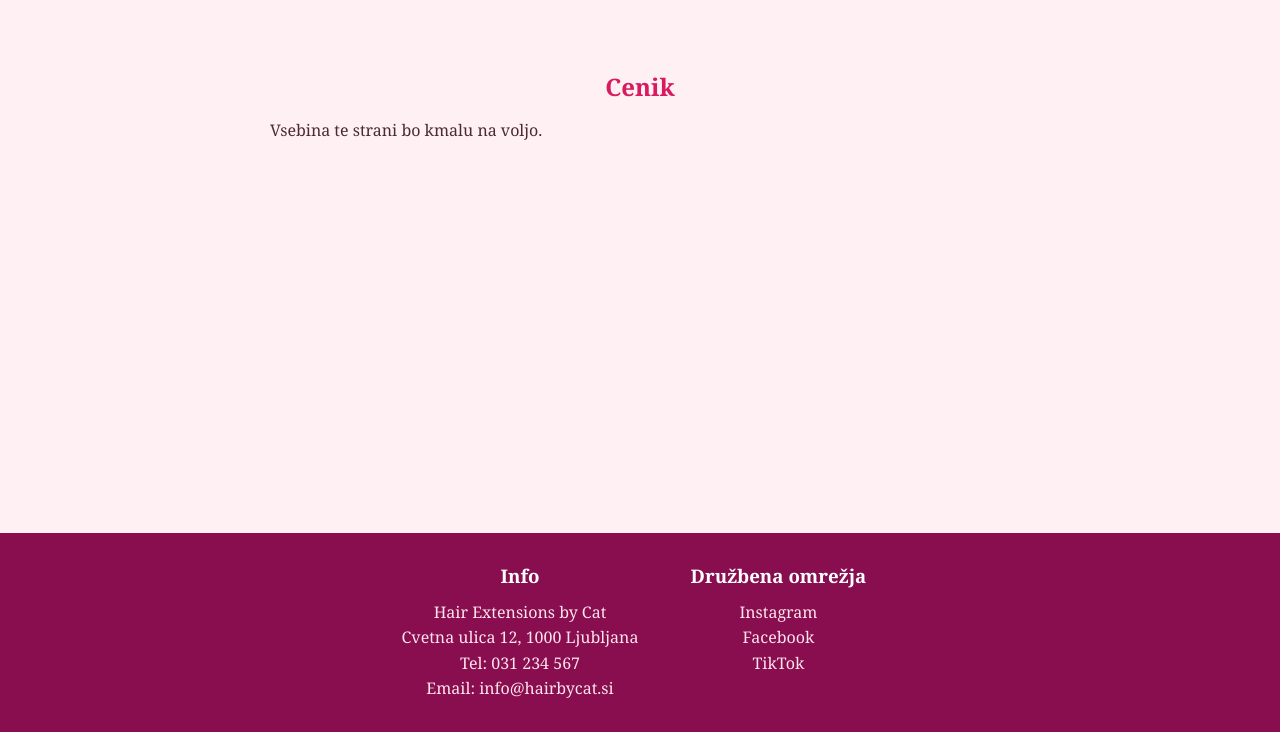
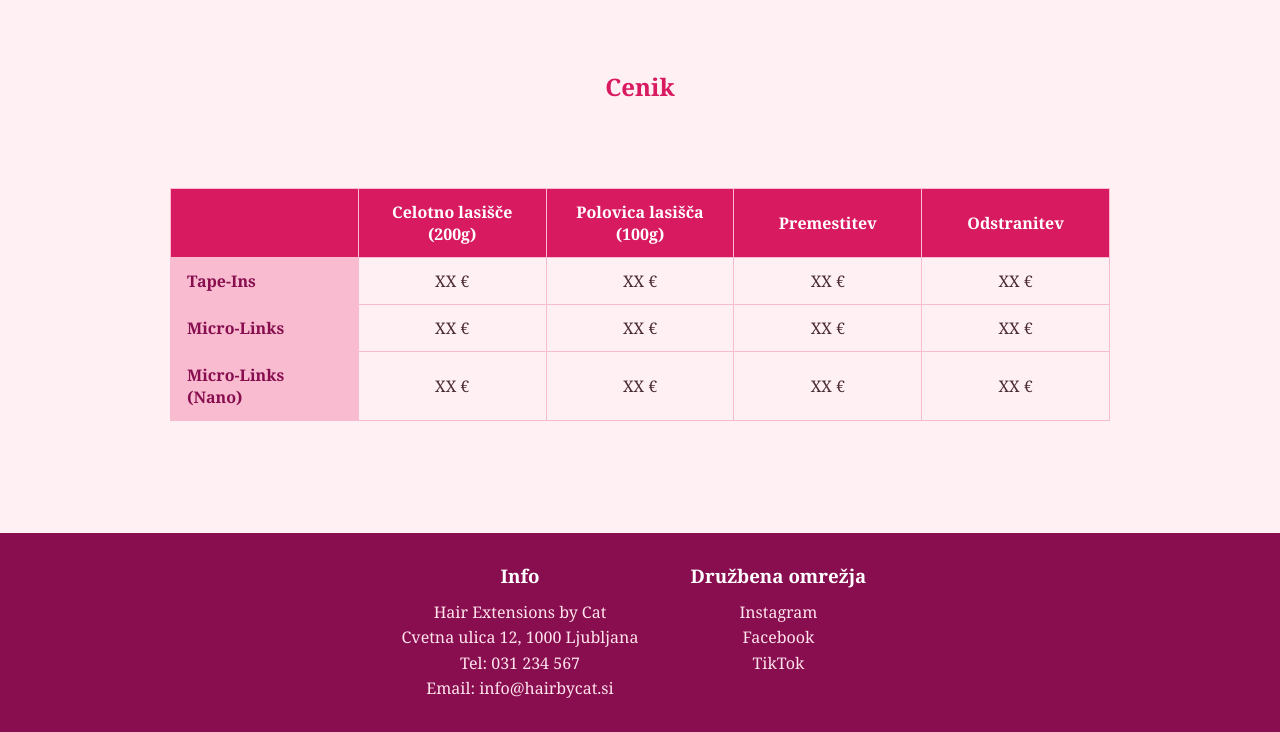
Before and after one commit to MaticKrasek/hairbycat, a Flask app: page /cenik in a window 1280 px wide. Shown: the part 68-800 px from the top of the page. Run offline with Flask 3, Linux system fonts and the light colour scheme.

Commit message:
Add files via upload

```diff
--- a/static/styles.css
+++ b/static/styles.css
@@ -148,6 +148,38 @@ body {
   margin-bottom: 0;
 }
 
+/* Cenik table */
+.cenik-table-wrapper {
+  max-width: 1000px;
+  margin: 0 auto 40px;
+  padding: 0 30px;
+  overflow-x: auto;
+}
+
+.cenik-table {
+  width: 100%;
+  border-collapse: collapse;
+  table-layout: fixed;
+}
+
+.cenik-table th,
+.cenik-table td {
+  padding: 12px 16px;
+  text-align: center;
+  border: 1px solid #f8bbd0;
+}
+
+.cenik-table thead th {
+  background-color: #d81b60;
+  color: #ffffff;
+}
+
+.cenik-table tbody th {
+  background-color: #f8bbd0;
+  color: #880e4f;
+  text-align: left;
+}
+
 @media (max-width: 600px) {
   .extension-item {
     flex-direction: column;
--- a/templates/cenik.html
+++ b/templates/cenik.html
@@ -5,6 +5,42 @@
 {% block content %}
   <main class="container">
     <h2>Cenik</h2>
-    <p>Vsebina te strani bo kmalu na voljo.</p>
   </main>
+
+  <section class="cenik-table-wrapper">
+    <table class="cenik-table">
+      <thead>
+        <tr>
+          <th></th>
+          <th>Celotno lasišče (200g)</th>
+          <th>Polovica lasišča (100g)</th>
+          <th>Premestitev</th>
+          <th>Odstranitev</th>
+        </tr>
+      </thead>
+      <tbody>
+        <tr>
+          <th>Tape-Ins</th>
+          <td>XX €</td>
+          <td>XX €</td>
+          <td>XX €</td>
+          <td>XX €</td>
+        </tr>
+        <tr>
+          <th>Micro-Links</th>
+          <td>XX €</td>
+          <td>XX €</td>
+          <td>XX €</td>
+          <td>XX €</td>
+        </tr>
+        <tr>
+          <th>Micro-Links (Nano)</th>
+          <td>XX €</td>
+          <td>XX €</td>
+          <td>XX €</td>
+          <td>XX €</td>
+        </tr>
+      </tbody>
+    </table>
+  </section>
 {% endblock %}
```
